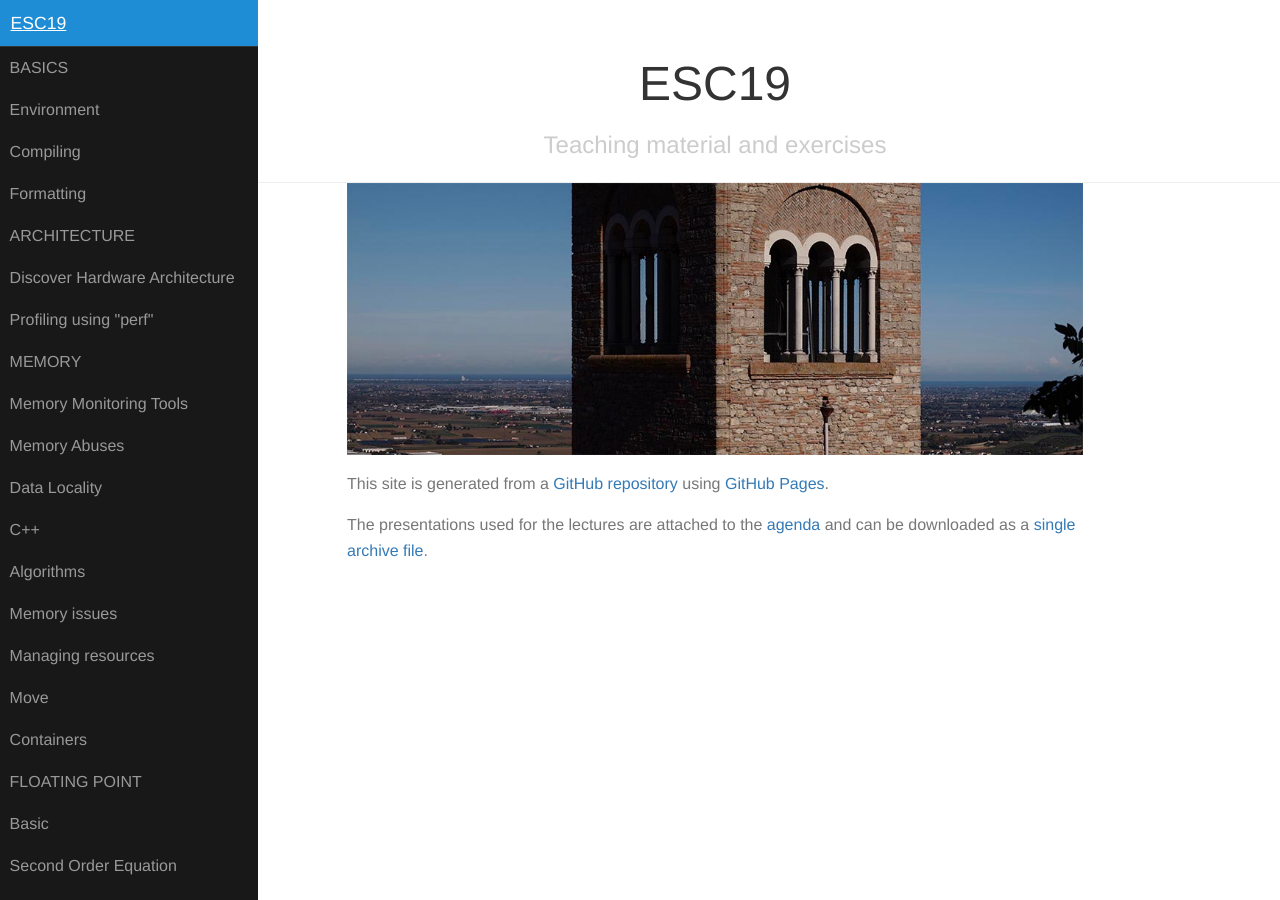
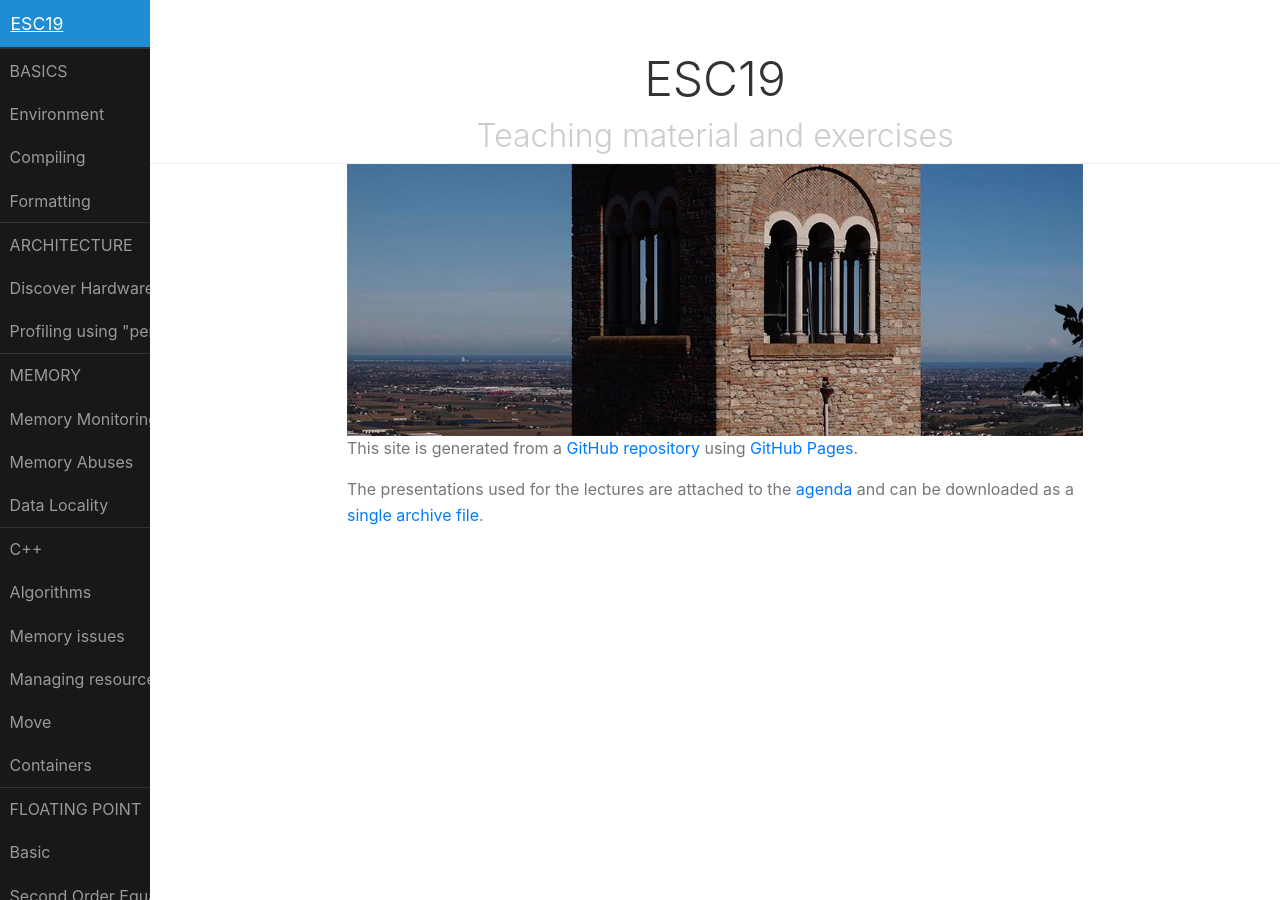
Before and after one commit to vvolkl/esc19, a Jekyll site: the page built from index.md, in a window 1280 px wide. Built offline with Jekyll 4.4.1, drawn with Linux system fonts in a browser that asks for light colours; nearby versions of some CDN libraries.

Commit message:
review use of purecss and bootstrap

```diff
--- a/_layouts/main.html
+++ b/_layouts/main.html
@@ -1,18 +1,16 @@
 <!doctype html>
 <html lang="en">
 <head>
-  <title>ESC'19</title>
+    <title>ESC'19</title>
     <meta charset="utf-8">
     <meta name="viewport" content="width=device-width, initial-scale=1.0">
 
-<link rel="stylesheet" href="{{site.baseurl}}/css/bootstrap.min.css">
-<link rel="stylesheet" href="{{site.baseurl}}/css/bootstrap-theme.min.css">
-<link rel="stylesheet" href="{{site.baseurl}}/css/pure-min.css">
-<link rel="stylesheet" href="{{site.baseurl}}/css/side-menu.css">
-<link rel="stylesheet" href="{{site.baseurl}}/css/syntax.css">
-<script src="{{site.baseurl}}/js/highlight.pack.js"></script>
-<script>hljs.initHighlightingOnLoad();</script>
-
+    <link rel="stylesheet" href="https://stackpath.bootstrapcdn.com/bootstrap/4.3.1/css/bootstrap.min.css" integrity="sha384-ggOyR0iXCbMQv3Xipma34MD+dH/1fQ784/j6cY/iJTQUOhcWr7x9JvoRxT2MZw1T" crossorigin="anonymous">
+    <link rel="stylesheet" href="https://unpkg.com/purecss@1.0.1/build/pure-min.css" integrity="sha384-oAOxQR6DkCoMliIh8yFnu25d7Eq/PHS21PClpwjOTeU2jRSq11vu66rf90/cZr47" crossorigin="anonymous">
+    <link rel="stylesheet" href="{{site.baseurl}}/css/side-menu.css">
+    <link rel="stylesheet" href="{{site.baseurl}}/css/syntax.css">
+    <script src="{{site.baseurl}}/js/highlight.pack.js"></script>
+    <script>hljs.initHighlightingOnLoad();</script>
 </head>
 <body>
 <div id="layout">
@@ -21,11 +19,11 @@
   <span></span>
   </a>
   <div id="menu">
-    <div class="pure-menu custom-restricted-width custom-restricted-height">
+    <div class="pure-menu">
       <a class="pure-menu-heading pure-menu-link" href="{{site.baseurl}}/">{{site.menu_header}}</a>
       <ul class="pure-menu-list">
       {% for cat in site.menu %}
-        <li class="pure-menu-item menu-item-section menu-item-devided">
+        <li class="pure-menu-item menu-item-divided">
           <a href="{{site.baseurl}}/{{cat.name}}" class="pure-menu-link">{{ cat.label }}</a>
         </li>
         {% for sub in cat.items %}
--- a/css/side-menu.css
+++ b/css/side-menu.css
@@ -25,6 +25,7 @@
 */
 #layout {
     position: relative;
+    left: 0;
     padding-left: 0;
 }
     #layout.active #menu {
@@ -80,6 +81,7 @@
 
 #menu {
     margin-left: -150px; /* "#menu" width */
+    width: 150px;
     position: fixed;
     top: 0;
     left: 0;
@@ -107,12 +109,6 @@
         background: transparent;
     }
 
-    /*
-    */
-    #menu .pure-menu .menu-item-section {
-        color: #fff;
-        margin: 0;
-    }
     /*
     Add that light border to separate items into groups.
     */
@@ -150,7 +146,6 @@
         color: #fff;
         margin: 0;
     }
-
 
 /* -- Dynamic Button For Responsive Menu -------------------------------------*/
 
--- a/js/ui.js
+++ b/js/ui.js
@@ -2,7 +2,8 @@
 
     var layout   = document.getElementById('layout'),
         menu     = document.getElementById('menu'),
-        menuLink = document.getElementById('menuLink');
+        menuLink = document.getElementById('menuLink'),
+        content  = document.getElementById('main');
 
     function toggleClass(element, className) {
         var classes = element.className.split(/\s+/),
@@ -23,13 +24,23 @@
         element.className = classes.join(' ');
     }
 
-    menuLink.onclick = function (e) {
+    function toggleAll(e) {
         var active = 'active';
 
         e.preventDefault();
         toggleClass(layout, active);
         toggleClass(menu, active);
         toggleClass(menuLink, active);
+    }
+
+    menuLink.onclick = function (e) {
+        toggleAll(e);
+    };
+
+    content.onclick = function(e) {
+        if (menu.className.indexOf('active') !== -1) {
+            toggleAll(e);
+        }
     };
 
 }(this, this.document));
```
Also changed, not shown: 1 other file.
